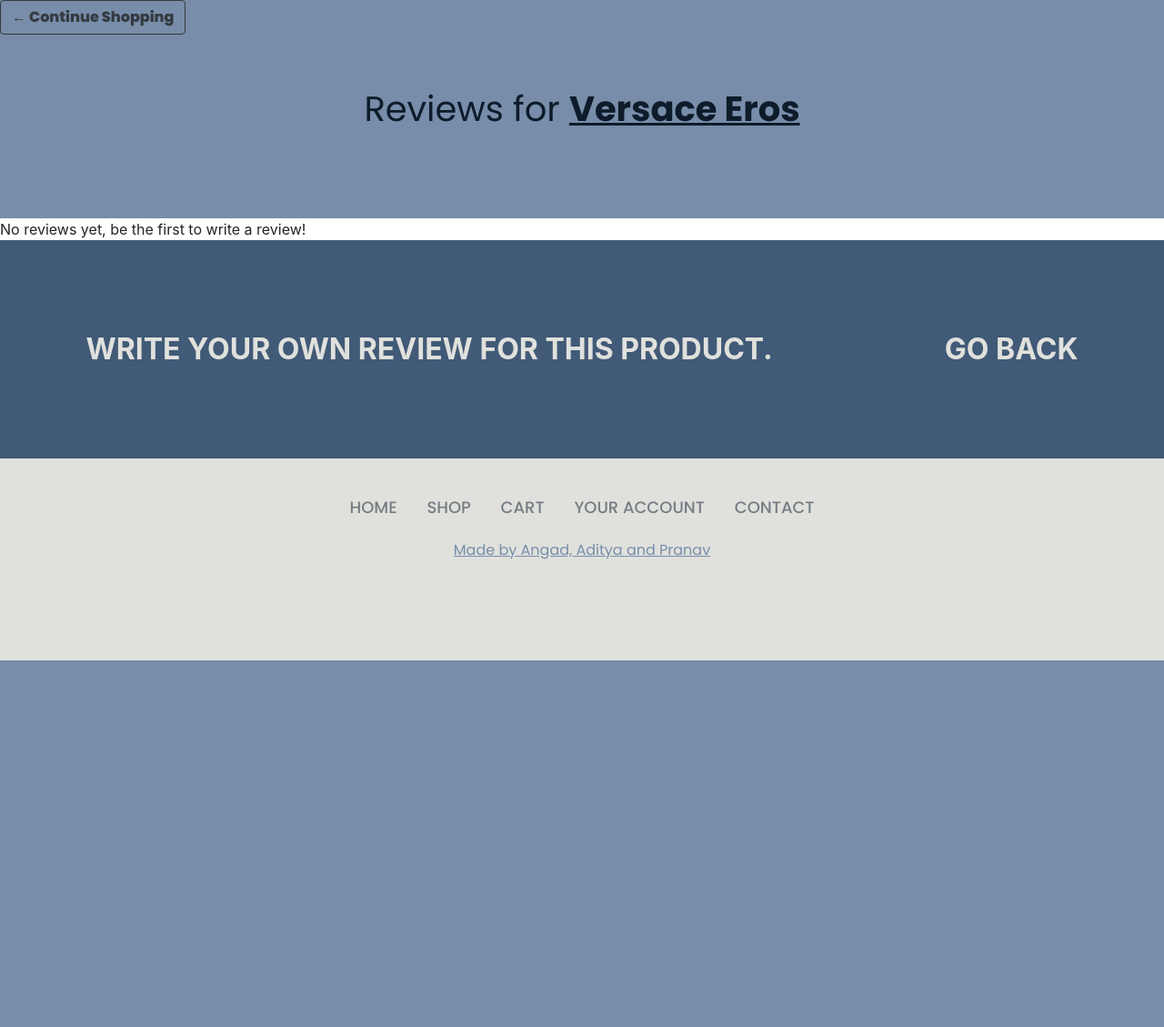
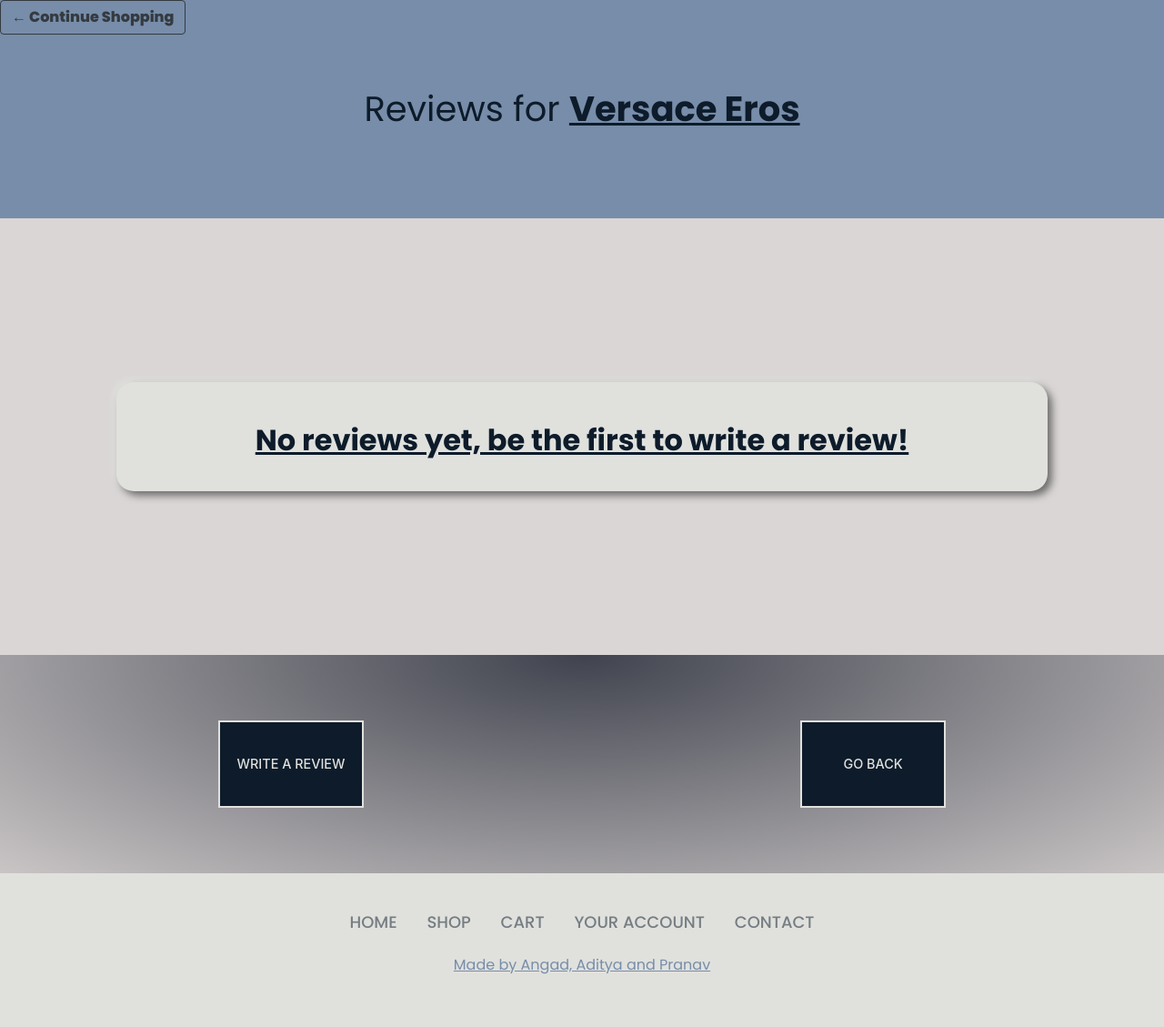
Before and after one commit to Pranav132/Amazoff, a Django app: page /review/2 in a window 1280 px wide. Shown: the part 74-1203 px from the top of the page at 91% size. Before the commit the page ends 800 px from the top, so only its background shows below. Run offline with Django 3.2, Linux system fonts and the light colour scheme; data comes from the database, SQL or seed files in the repository; both versions use the stored data as it was after the commit; some libraries are stand-ins or nearby versions.

Commit message:
finished review

```diff
--- a/Amazoff/products/static/css/style-index.css
+++ b/Amazoff/products/static/css/style-index.css
@@ -102,7 +102,7 @@ html {
 }
 
 .about-section {
-  background: url("https://images.pexels.com/photos/1895015/pexels-photo-1895015.jpeg?auto=compress&cs=tinysrgb&dpr=1&w=500")
+  background: url("https://images.pexels.com/photos/3059609/pexels-photo-3059609.jpeg?auto=compress&cs=tinysrgb&dpr=2&w=500")
     no-repeat left;
   background-size: 65%;
   /* background-color: #40434e; */
--- a/Amazoff/products/static/css/style-products.css
+++ b/Amazoff/products/static/css/style-products.css
@@ -4,7 +4,7 @@
   --bdazzled-blue: #415a77ff;
   --shadow-blue: #778da9ff;
   --platinum: #e0e1ddff;
-  --gray: #6c757d;
+  --gray: #7d868e;
 }
 
 .wrapperproducts {
@@ -13,7 +13,7 @@
 }
 
 .outofstock {
-  filter: grayscale(100%);
+  filter: grayscale(100%) blur(1px);
 }
 
 .product-title {
--- a/Amazoff/products/static/css/style-rating.css
+++ b/Amazoff/products/static/css/style-rating.css
@@ -39,7 +39,7 @@ html {
   padding: 1rem 1rem 2rem 1rem;
   border-radius: 1.2rem;
   background: var(--platinum);
-  box-shadow: 0.3rem 0.3rem 0.5rem rgba(195, 193, 198, 0.9),
+  box-shadow: 0.3rem 0.3rem 0.5rem rgba(00, 0, 0, 0.5),
     -0.2rem -0.2rem 0.4rem var(--platinum);
   gap: 2rem;
 }
@@ -162,37 +162,43 @@ html {
   align-items: center;
   font-size: 2vmax;
   text-transform: uppercase;
-  background: var(--bdazzled-blue);
+  background-image: radial-gradient(
+    ellipse farthest-corner at center top,
+    #40434e 0%,
+    #c9c5c5 100%
+  );
 }
 
 .write a {
-  font-size: 2rem;
   padding: 0.5vh 0;
-  display: inline-block;
-  font-weight: bold;
-  color: var(--platinum);
-  text-decoration: none;
-  position: relative;
-  transition: 0.5s ease;
 }
 
-.write a:hover {
-  color: #f15025;
-  text-decoration: none;
+.write a button {
+  height: 12vh;
+  width: 20vh;
+  background: var(--rich-black-fogra-29);
+  border: 2px solid var(--platinum);
+  text-transform: uppercase;
+  cursor: pointer;
+  transition: 0.5s ease-in-out;
+  padding: 1%;
+  font-weight: 500;
+  font-size: 0.9rem;
+  position: relative;
+  color: var(--platinum);
 }
 
-.write a::after {
-  content: "";
-  position: absolute;
-  left: 50%;
-  right: 50%;
-  bottom: 0;
-  border-bottom: 1px solid;
-  transition: left 500ms, right 500ms;
+.write a button:hover {
+  box-shadow: 3px 3px 10px rgba(0, 0, 0, 1);
+  text-shadow: 3px 3px 10px rgba(0, 0, 0, 1);
 }
 
-.write a:hover::after {
-  left: 0;
-  right: 0;
-  color: #f15025;
+.noreviews {
+  height: 60vh;
+  background-color: var(--light-gray);
+  color: var(--rich-black-fogra-29);
+  display: flex;
+  flex-direction: column;
+  justify-content: center;
+  align-items: center;
 }
--- a/Amazoff/products/templates/reviews.html
+++ b/Amazoff/products/templates/reviews.html
@@ -44,12 +44,12 @@ then if there is description, description -->
 {% endfor %}
 </div>
 {% else %}
-<div class = "own">No reviews yet, be the first to write a review!</div>
+<div class = "noreviews"><div class="rates" style="font-size:2em; font-family:'Poppins', sans-serif; font-weight:bold; display:flex; justify-content:center; align-items:center; padding-top:5vh;"><a href = "{% url 'newReview' product_id=product_id %}" style = "color: #0d1b2aff; text-decoration: underline;">No reviews yet, be the first to write a review!</a></div></div>
 {% endif %}
 
 <div class="write">
-<a href = "{% url 'newReview' product_id=product_id %}">Write your own review for this product.</a>
-<a href = "{% url 'product_page' product_id=product_id %}">Go Back</a>
+<a href = "{% url 'newReview' product_id=product_id %}"><button>Write a Review</button></a>
+<a href = "{% url 'product_page' product_id=product_id %}"><button>Go Back</button></a>
 </div>
 
 {% for rating in ratings %}
```
Also changed, not shown: Amazoff/db.sqlite3.
